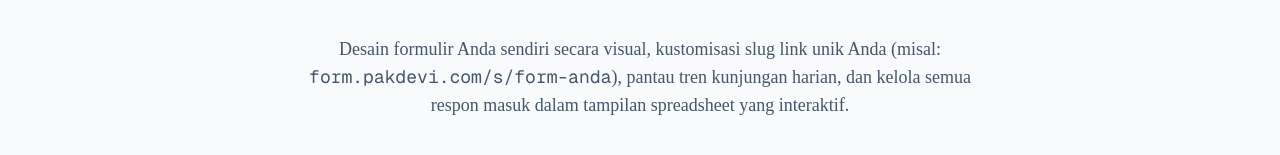
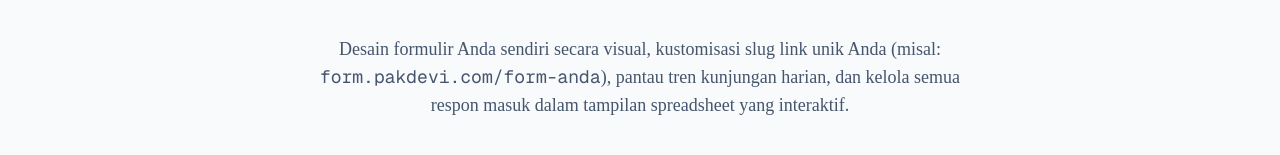
Before and after one commit to ipadevpro/formpakdevi, a Next.js app: page / in a window 1280 px wide. Shown: the part 353-508 px from the top of the page. Built offline with nearby package versions, Linux system fonts and the light colour scheme.

Commit message:
feat: move public form route from /s/[slug] to root /[slug] and update links

```diff
--- a/app/(dashboard)/dashboard/page.tsx
+++ b/app/(dashboard)/dashboard/page.tsx
@@ -153,11 +153,11 @@ export default async function DashboardPage() {
                 <div className="mt-4 flex items-center justify-between text-xs border-t border-slate-100 dark:border-slate-800 pt-3">
                   <span className="text-slate-400 truncate flex items-center gap-1">
                     <Globe className="h-3 w-3 shrink-0" />
-                    /s/{form.slug}
+                    /{form.slug}
                   </span>
                   {form.published && (
                     <a
-                      href={`/s/${form.slug}`}
+                      href={`/${form.slug}`}
                       target="_blank"
                       rel="noopener noreferrer"
                       className="text-primary hover:underline flex items-center gap-0.5"
--- a/app/page.tsx
+++ b/app/page.tsx
@@ -43,7 +43,7 @@ export default function Home() {
         </h1>
 
         <p className="text-lg text-slate-600 dark:text-slate-400 max-w-2xl">
-          Desain formulir Anda sendiri secara visual, kustomisasi slug link unik Anda (misal: <code>form.pakdevi.com/s/form-anda</code>),
+          Desain formulir Anda sendiri secara visual, kustomisasi slug link unik Anda (misal: <code>form.pakdevi.com/form-anda</code>),
           pantau tren kunjungan harian, dan kelola semua respon masuk dalam tampilan spreadsheet yang interaktif.
         </p>
 
--- a/components/builder/form-builder.tsx
+++ b/components/builder/form-builder.tsx
@@ -118,7 +118,7 @@ function FormBuilderWorkspace({ initialForm }: { initialForm: Form }) {
   };
 
   const copyPublicLink = () => {
-    const publicUrl = `${window.location.origin}/s/${slug}`;
+    const publicUrl = `${window.location.origin}/${slug}`;
     navigator.clipboard.writeText(publicUrl);
     toast.success("Link formulir berhasil disalin!");
   };
@@ -168,7 +168,7 @@ function FormBuilderWorkspace({ initialForm }: { initialForm: Form }) {
 
           {/* Custom Slug configuration */}
           <div className="flex items-center gap-1.5 bg-slate-100 dark:bg-slate-950 px-2 py-1 rounded-lg border border-slate-200 dark:border-slate-800">
-            <span className="text-[10px] text-slate-400 font-mono">form.pakdevi.com/s/</span>
+            <span className="text-[10px] text-slate-400 font-mono">form.pakdevi.com/</span>
             <input
               type="text"
               value={slug}
@@ -194,7 +194,7 @@ function FormBuilderWorkspace({ initialForm }: { initialForm: Form }) {
             Simpan
           </Button>
 
-          <Button variant="outline" size="sm" onClick={() => window.open(`/s/${slug}`, "_blank")} className="hidden sm:flex items-center gap-1">
+          <Button variant="outline" size="sm" onClick={() => window.open(`/${slug}`, "_blank")} className="hidden sm:flex items-center gap-1">
             <Eye className="h-4 w-4" />
             Pratinjau
           </Button>
```
Also changed, not shown: app/[slug]/page.tsx (renamed from app/s/[slug]/page.tsx).
